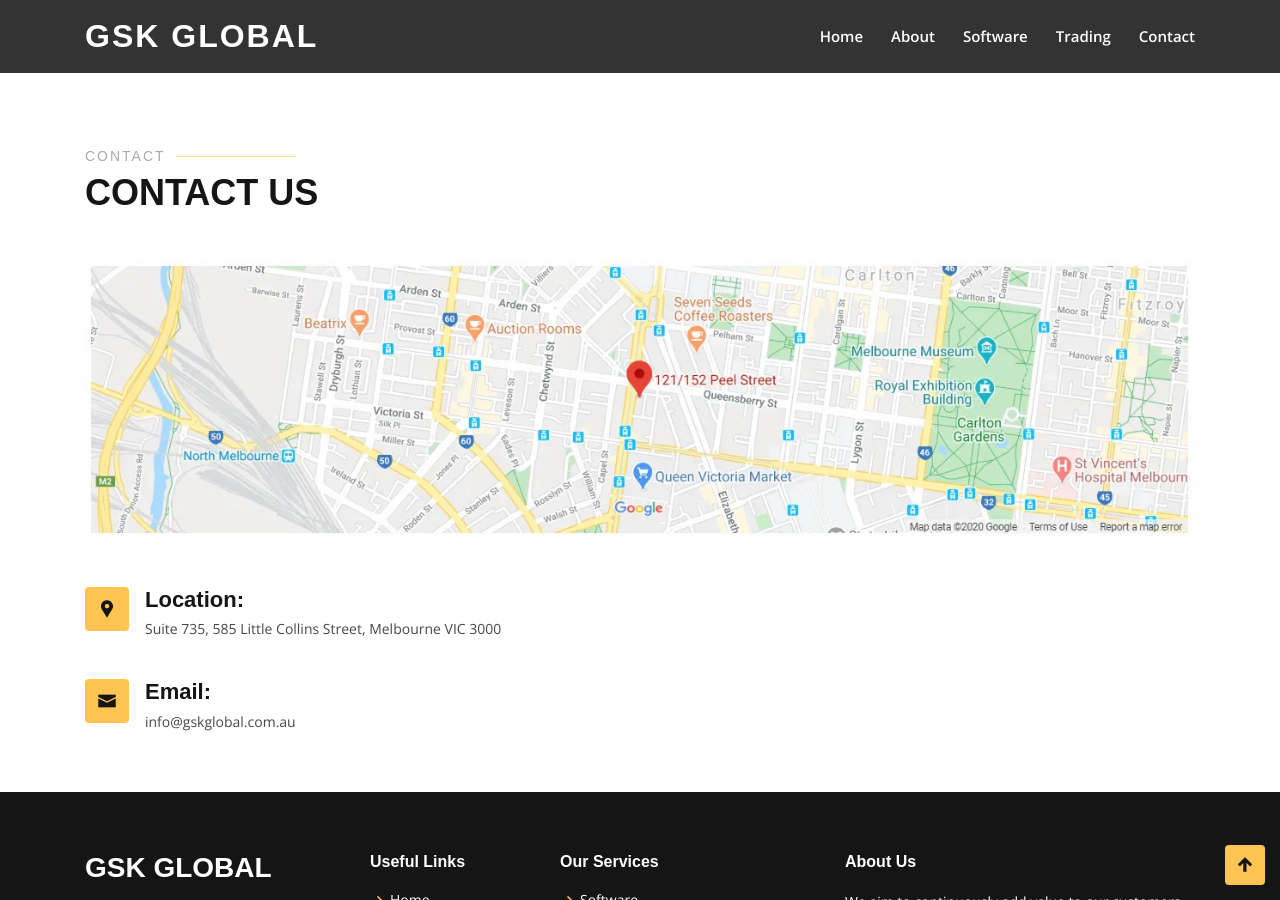
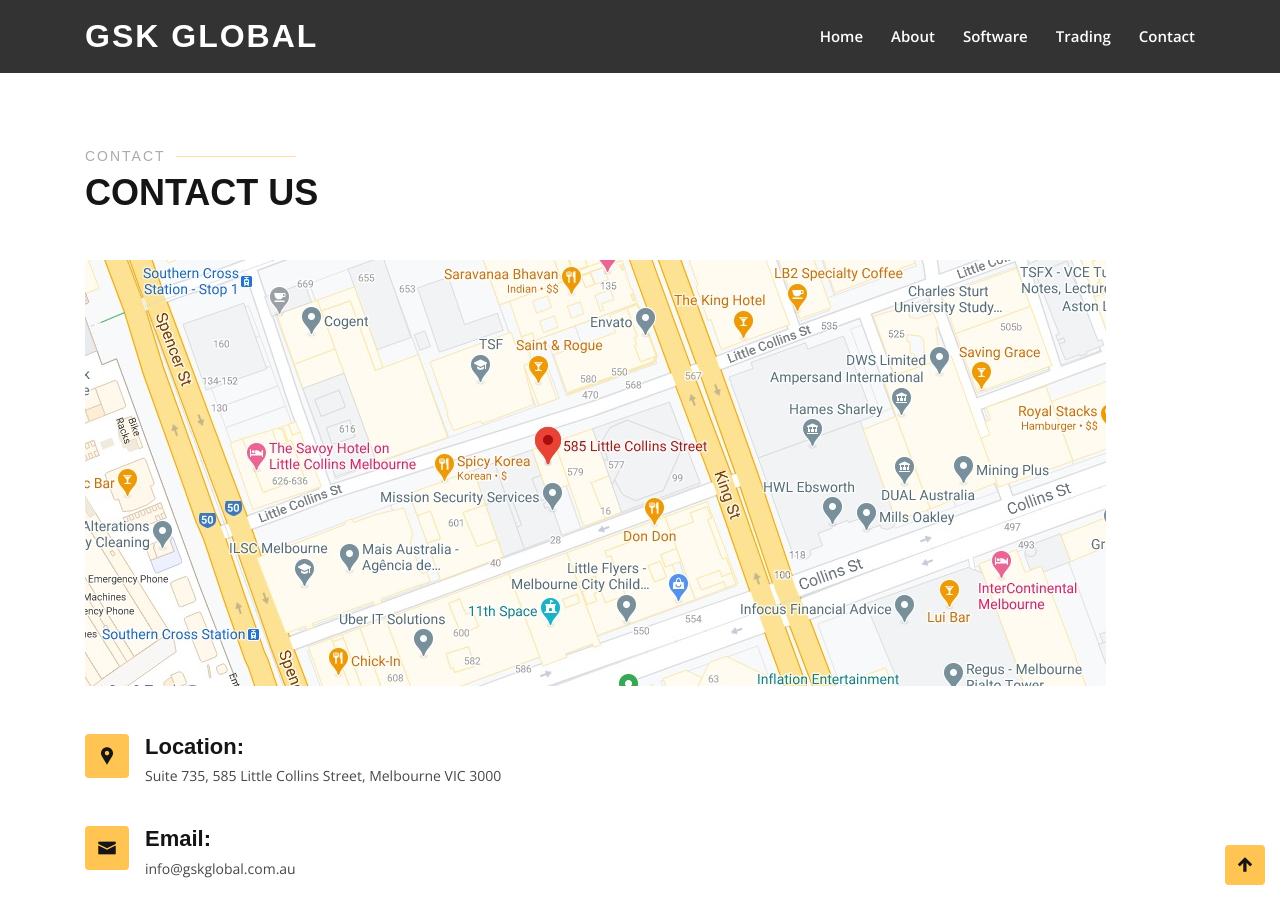
Before and after one commit to gursharan001/gskglobalsite, a Jekyll site: the page built from about.markdown, in a window 1280 px wide and 900 px high, scrolled down 3793 px. Built offline with Jekyll 4.4.1, drawn with Linux system fonts in a browser that asks for light colours.

Commit message:
update desktop image as well

```diff
--- a/_includes/contact.html
+++ b/_includes/contact.html
@@ -12,10 +12,10 @@
                 src="https://www.google.com/maps/embed?pb=!1m18!1m12!1m3!1d3152.3868533014947!2d144.9544513153185!3d-37.80440677975401!2m3!1f0!2f0!3f0!3m2!1i1024!2i768!4f13.1!3m3!1m2!1s0x6ad65d33c2519bbf%3A0x6e136e5dd56fc39d!2s121%2F152%20Peel%20St%2C%20North%20Melbourne%20VIC%203051%2C%20Australia!5e0!3m2!1sen!2sbd!4v1594189975462!5m2!1sen!2sbd"
                 allowfullscreen></iframe> -->
             <div class="contact-map d-none d-md-block">
-                <img src="../assets/img/desktop-map.jpg" class="img-fluid" alt="Desktop-map">
+                <img src="../assets/img/desktop-map1.jpg" class="img-fluid" alt="Desktop-map">
             </div>
             <div class="contact-map d-block d-md-none d-lg-none">
-                <img src="../assets/img/mobile-map1.jpg" class="img-fluid" alt="Desktop-map">
+                <img src="../assets/img/mobile-map1.jpg" class="img-fluid" alt="Mobile-map">
             </div>
         </div>
 
```
Also changed, not shown: assets/img/desktop-map.jpg (deleted), assets/img/desktop-map.webp (deleted), assets/img/desktop-map1.jpg (added), assets/img/desktop-map1.webp (added).
